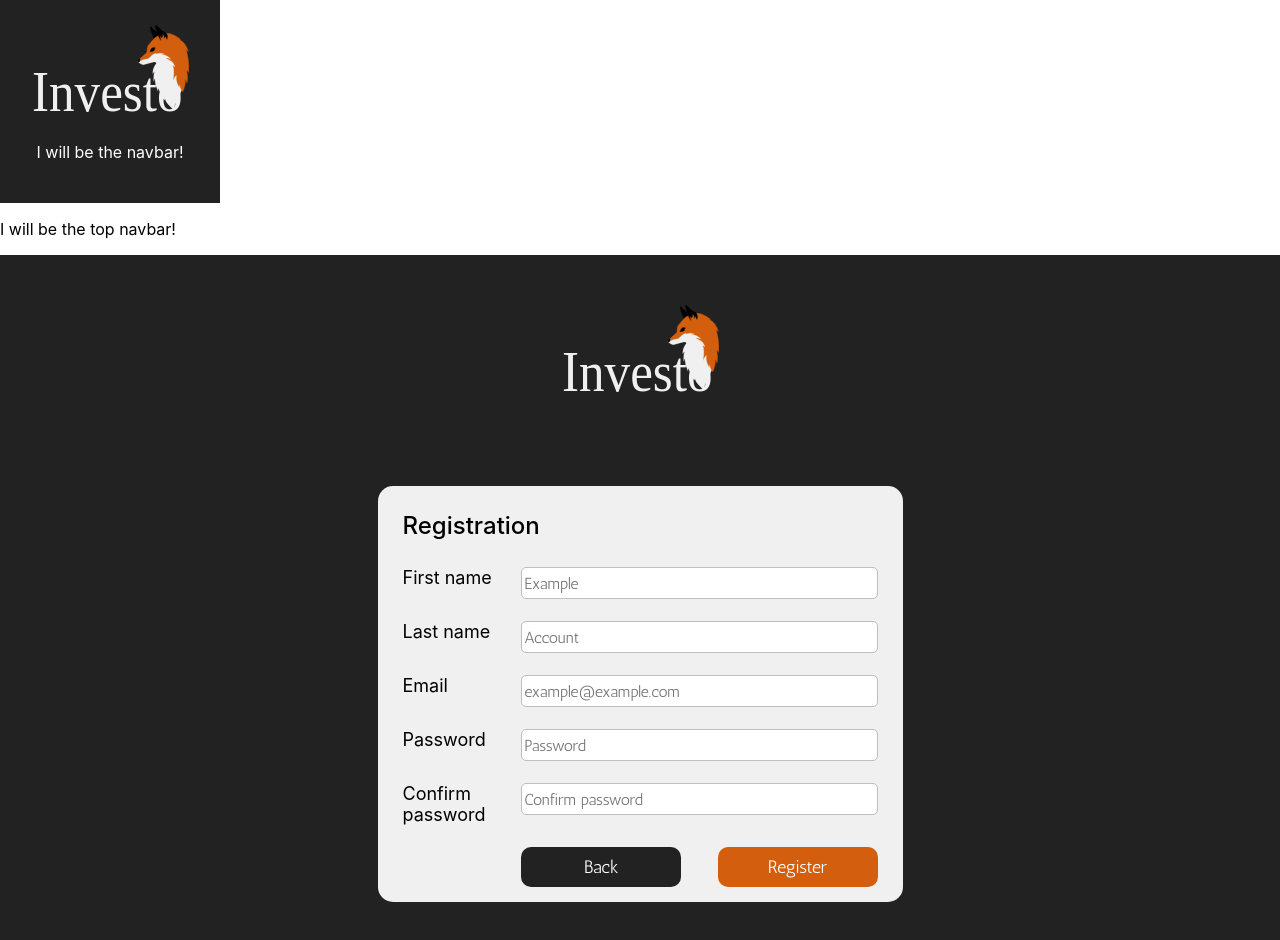
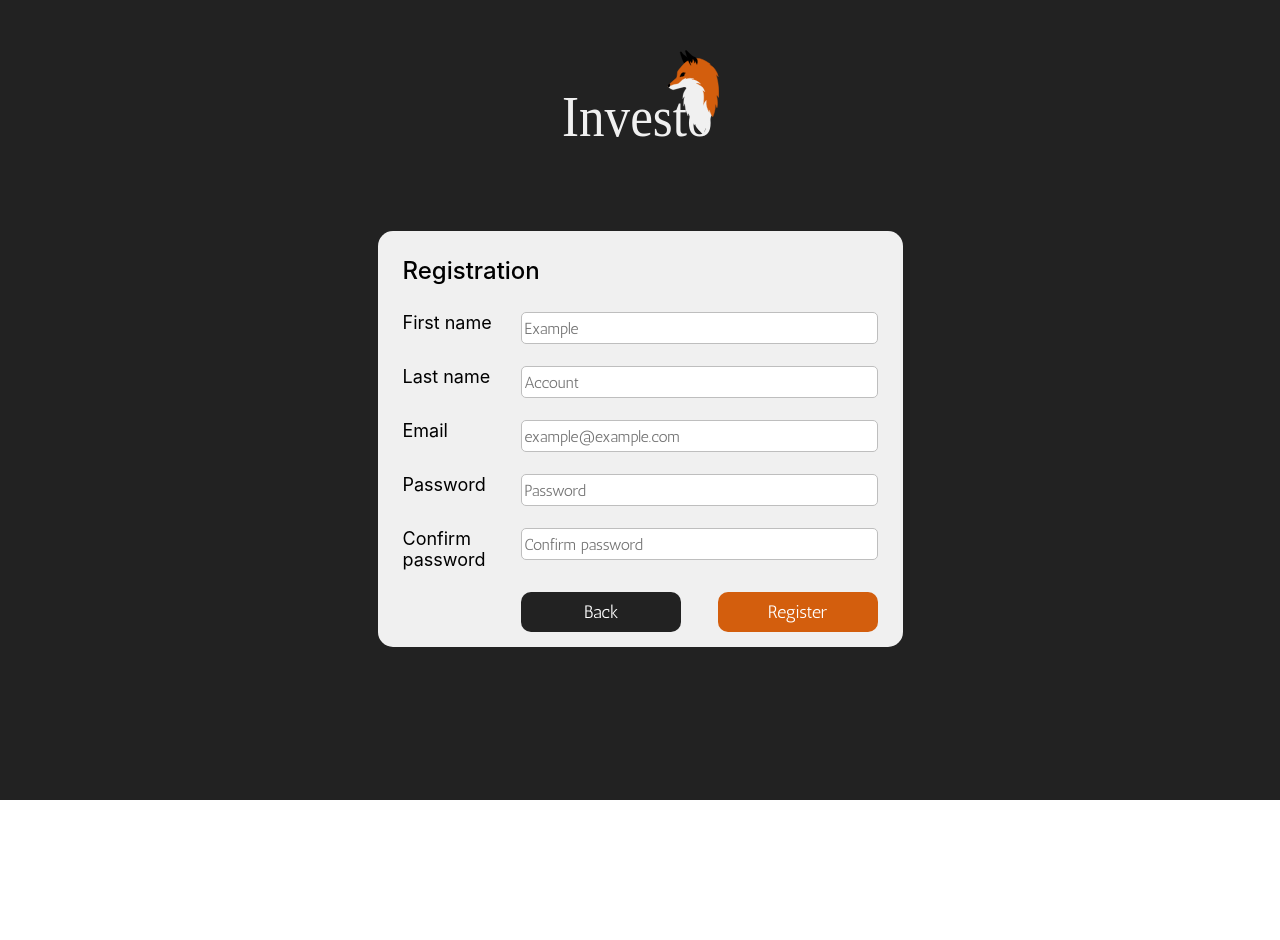
Before and after one commit to rakenduste-programmeerimine-2021/investofox, a React (Create React App) app in the folder frontend/: page /register in a window 1280 px wide. Shown: the top 940 px of the page. After the commit the page ends 800 px from the top, so only its background shows below. Built offline with nearby package versions, Linux system fonts and the light colour scheme.

Commit message:
Update branch, make navbar appear on every page except login and register

```diff
--- a/frontend/src/App.js
+++ b/frontend/src/App.js
@@ -3,18 +3,28 @@ import Register from "./pages/Register";
 import NavBar from './components/NavBar';
 import Login from "./pages/Login";
 
-function App() {
+const authPage = () => (
+  <div>
+    <Route exact path={["/", "/login"]} component={Login} />
+    <Route exact path="/register" component={Register} />
+  </div>
+)
+
+const regularPage = () => (
+  <NavBar/>
+)
+
+const App = () => {
   return (
     <div>
-      <NavBar />
       <BrowserRouter>
         <Switch>
-          <Route exact path={["/", "/login"]} component={Login} />
-          <Route exact path="/register" component={Register} />
+          <Route exact path={["/", "/login", "/register"]} component={authPage}/>
+          <Route component={regularPage}/>
         </Switch>
       </BrowserRouter>
     </div>
   );
-}
+};
 
 export default App;
--- a/frontend/src/components/NavBar.js
+++ b/frontend/src/components/NavBar.js
@@ -3,14 +3,13 @@ import './NavBar.css';
 import logo from '../InvestoFoxLogo.svg';
 
 function NavBar(){
+
+    //let s = "no probs B)";
+
     return(
         <div>
             <div className="leftBar">
                 <img src={logo} alt="InvestoFox logo" className="logo" />
-                <p>I will be the navbar!</p>
-            </div>
-            <div className="topBar">
-                <p>I will be the top navbar!</p>
             </div>
         </div>
     )
```
